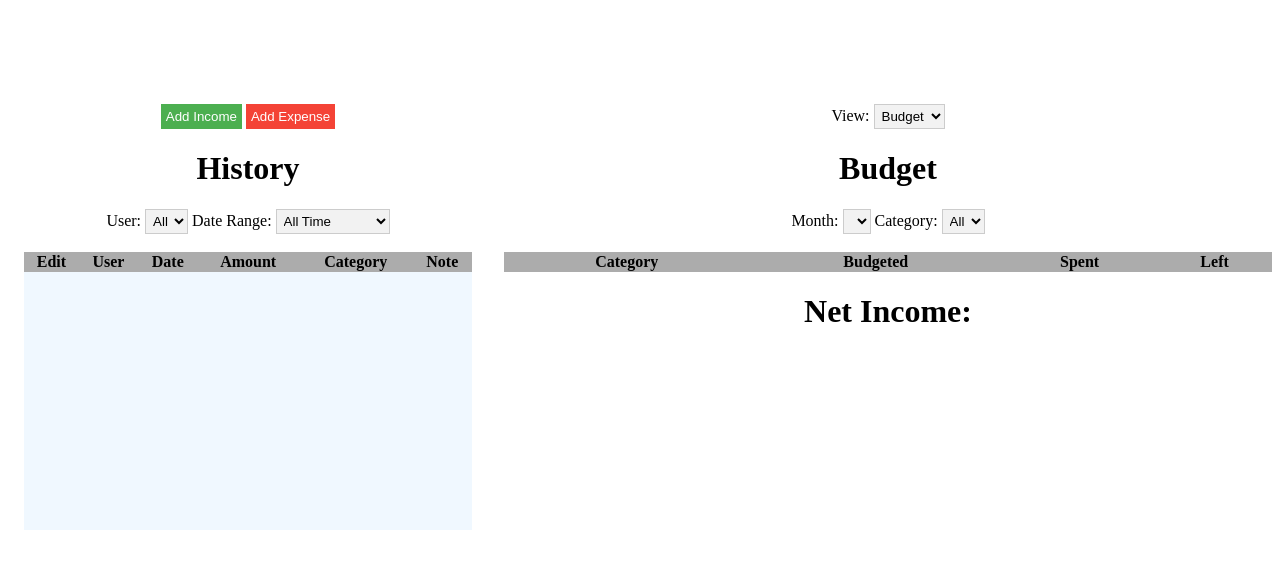
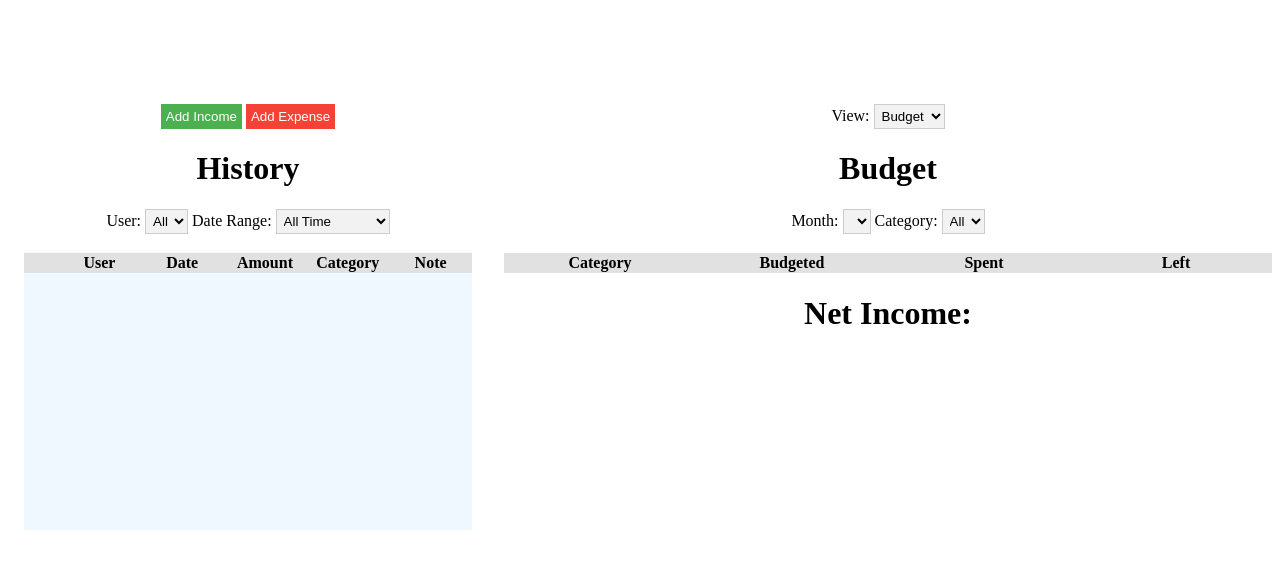
Before and after one commit to Nickswoboda/budget-manager, an Electron app: page src/views/index.html in a window 1280 px wide. Drawn offline with nearby package versions, Linux system fonts and the light colour scheme; no server answers.

Commit message:
Improve look of tables

```diff
--- a/src/styles/index.css
+++ b/src/styles/index.css
@@ -1,17 +1,35 @@
 table{
-    background-color: aliceblue;
     width: 100%;
-    border-collapse: collapse;
+    border-spacing: 0px 1px;
+    overflow: hidden;
+    table-layout: fixed;
 }
 th{
-    background-color: rgb(172, 172, 172);
+    background-color: rgb(225, 225, 225);
     position: sticky;
     top: 0px;
+}
+td{
+    overflow: hidden;
+    text-overflow: ellipsis;
+    white-space: nowrap;
+}
+#history-table > thead tr th:first-child,
+#history-table > tbody tr td:first-child {
+  width: 2em;
+  min-width: 2em;
+  max-width: 2em;
+  word-break: break-all;
+}
+
+tr:nth-child(odd){
+    background-color: rgb(246, 246, 246);
 }
 
 #history-table-div{
     height: 40%;
     overflow-y: scroll;
+    overflow-x: hidden;
     background-color: aliceblue;
 }
 #history-div{
--- a/src/views/index.html
+++ b/src/views/index.html
@@ -34,7 +34,7 @@
             <table id="history-table">
                 <thead>
                     <tr>
-                        <th>Edit</th>
+                        <th></th>
                         <th>User</th>
                         <th>Date</th>
                         <th>Amount</th>
```
Also changed, not shown: 1 other file.
